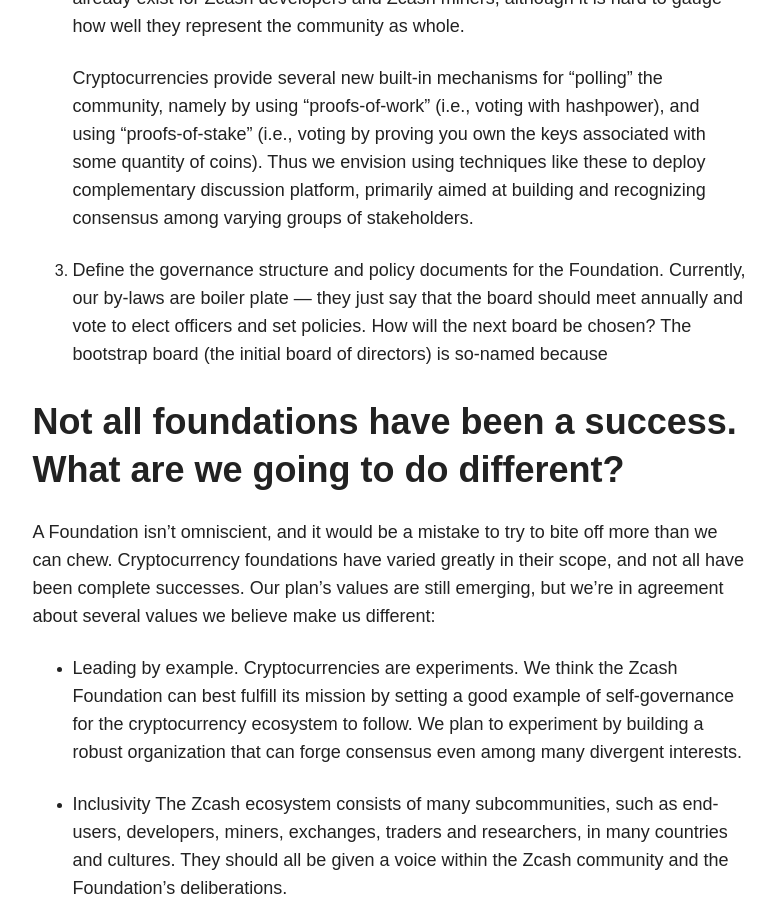
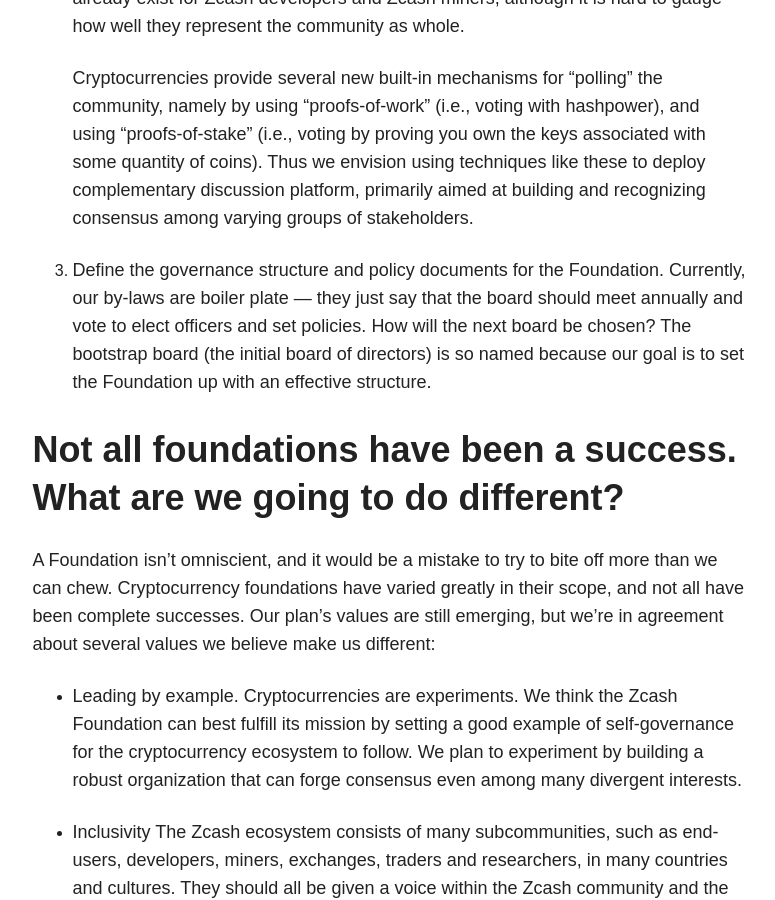
Before and after one commit to ZcashFoundation/zfnd, a Jekyll site: the page built from _posts/blog/2017-04-07-hello-world.md, in a window 1280 px wide and 900 px high, scrolled down 2797 px. Shown: the whole window, without its empty margins (347-1122 px from the left). Built offline with Jekyll 4.4.1, drawn with Linux system fonts in a browser that asks for light colours; nearby versions of some CDN libraries.

Commit message:
fixed trailing sentence defining 'bootstrap board'

```diff
--- a/_posts/blog/2017-04-07-hello-world.md
+++ b/_posts/blog/2017-04-07-hello-world.md
@@ -57,7 +57,7 @@
 
    Cryptocurrencies provide several new built-in mechanisms for "polling" the community, namely by using "proofs-of-work" (i.e., voting with hashpower), and using "proofs-of-stake" (i.e., voting by proving you own the keys associated with some quantity of coins). Thus we envision using techniques like these to deploy complementary discussion platform, primarily aimed at building and recognizing consensus among varying groups of stakeholders.
 
-3. Define the governance structure and policy documents for the Foundation. Currently, our by-laws are boiler plate --- they just say that the board should meet annually and vote to elect officers and set policies. How will the next board be chosen? The bootstrap board (the initial board of directors) is so-named because
+3. Define the governance structure and policy documents for the Foundation. Currently, our by-laws are boiler plate --- they just say that the board should meet annually and vote to elect officers and set policies. How will the next board be chosen? The bootstrap board (the initial board of directors) is so named because our goal is to set the Foundation up with an effective structure.
 
 
 Not all foundations have been a success. What are we going to do different?
```
